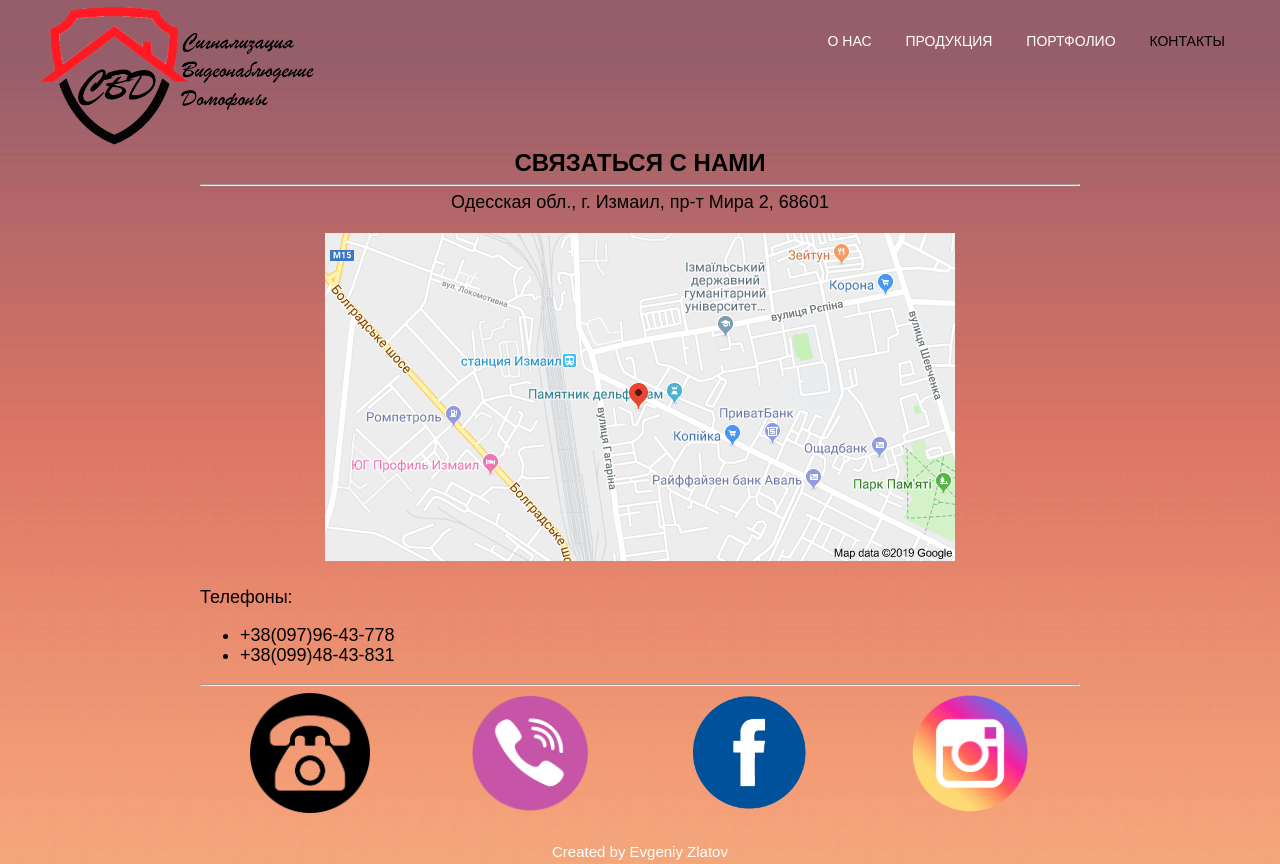
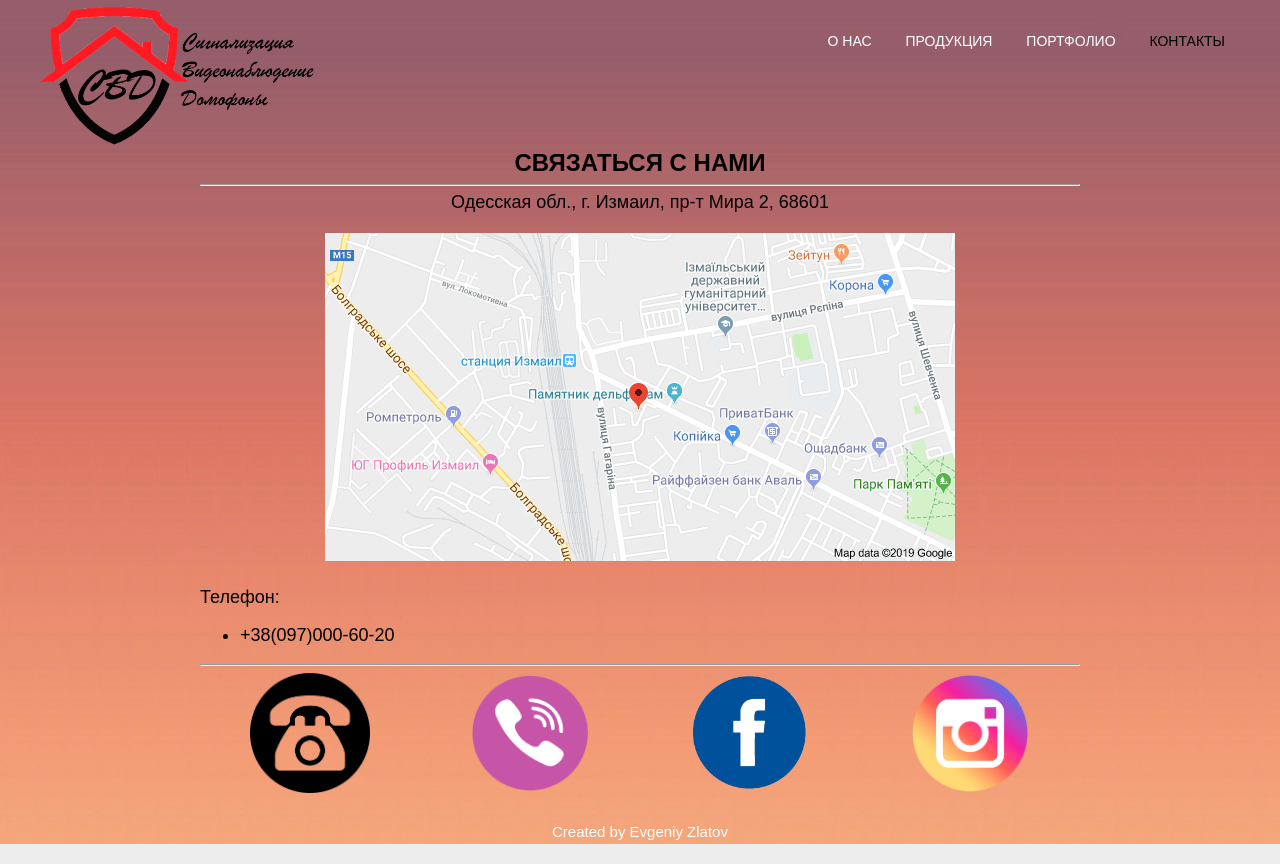
Before and after one commit to ZLATbI4/svd, a Django app: page /contact.html in a window 1280 px wide. Run offline with Django 3.2, Linux system fonts and the light colour scheme.

Commit message:
links corrected

```diff
--- a/svdsite/templates/svdsite/contact.html
+++ b/svdsite/templates/svdsite/contact.html
@@ -32,16 +32,15 @@
 
 				<a class="map" href="https://www.google.com/maps/place/просп.+Мира,+2,+Измаил,+Одесская+область,+68600/@45.3583899,28.8132931,17z/data=!3m1!4b1!4m5!3m4!1s0x40b76f48c0ecac65:0x2e39fc94a84e7c1!8m2!3d45.3583899!4d28.8154818" target="_blank"><img src="{%static '/images/contact/map.png'%}"></a>
 
-				<div class="intro_title3">Телефоны:
-					<ul><li>+38(097)96-43-778</li>
-					<li>+38(099)48-43-831</li>
+				<div class="intro_title3">Телефон:
+					<ul><li>+38(097)000-60-20</li>
 				</ul></div>
 
 				<hr>
 				<div class="contact">
-					<a class="contact_item" href="tel:+380979643778" target="_blank"><img src="{%static '/images/contact/phone.png'%}" width="120px" height="120px"alt="Phone" ></a>
-					<a class="contact_item" href="viber://chat?number=380979643778" target="_blank"><img src="{%static '/images/contact/viber.png'%}" width="120px" height="120px"alt="Viber" ></a>
-					<a class="contact_item" href="https://www.facebook.com/profile.php?id=100026630854530" target="_blank"><img src="{%static '/images/contact/facebook.png'%}" width="120px" height="120px"alt="Facebook" ></a>
+					<a class="contact_item" href="tel:+380970006020" target="_blank"><img src="{%static '/images/contact/phone.png'%}" width="120px" height="120px"alt="Phone" ></a>
+					<a class="contact_item" href="viber://chat?number=380970006020" target="_blank"><img src="{%static '/images/contact/viber.png'%}" width="120px" height="120px"alt="Viber" ></a>
+					<a class="contact_item" href="https://www.facebook.com/svd.izmail" target="_blank"><img src="{%static '/images/contact/facebook.png'%}" width="120px" height="120px"alt="Facebook" ></a>
 					<a class="contact_item" href="https://instagram.com/svd_official_izm/" target="_blank"><img src="{%static '/images/contact/instagram.png'%}" width="120px" height="120px"alt="Instagram" ></a>
 				</div>
 				<a class="by" href="mailto:zlatoff.e@gmail.com">Created by Evgeniy Zlatov</a>
```
